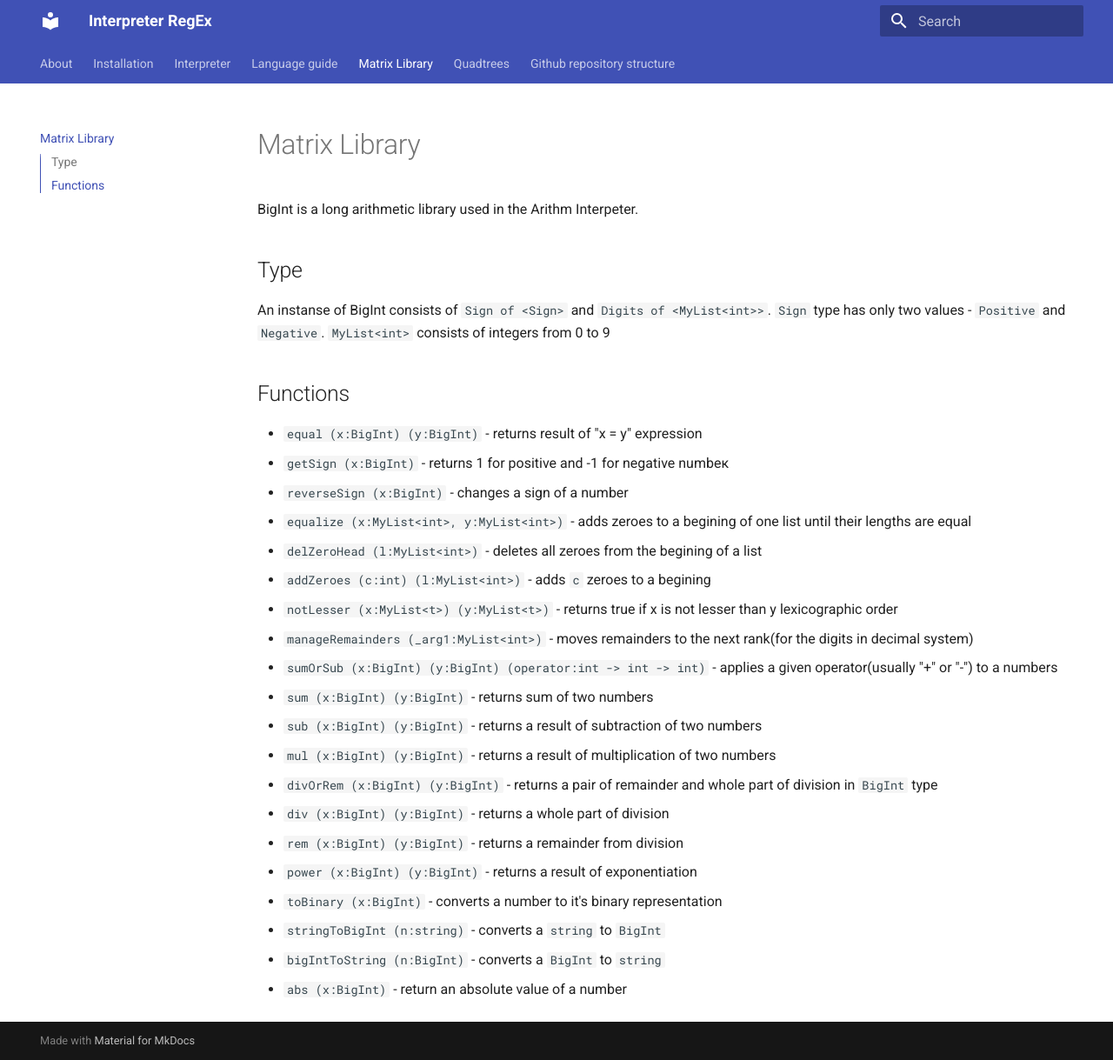
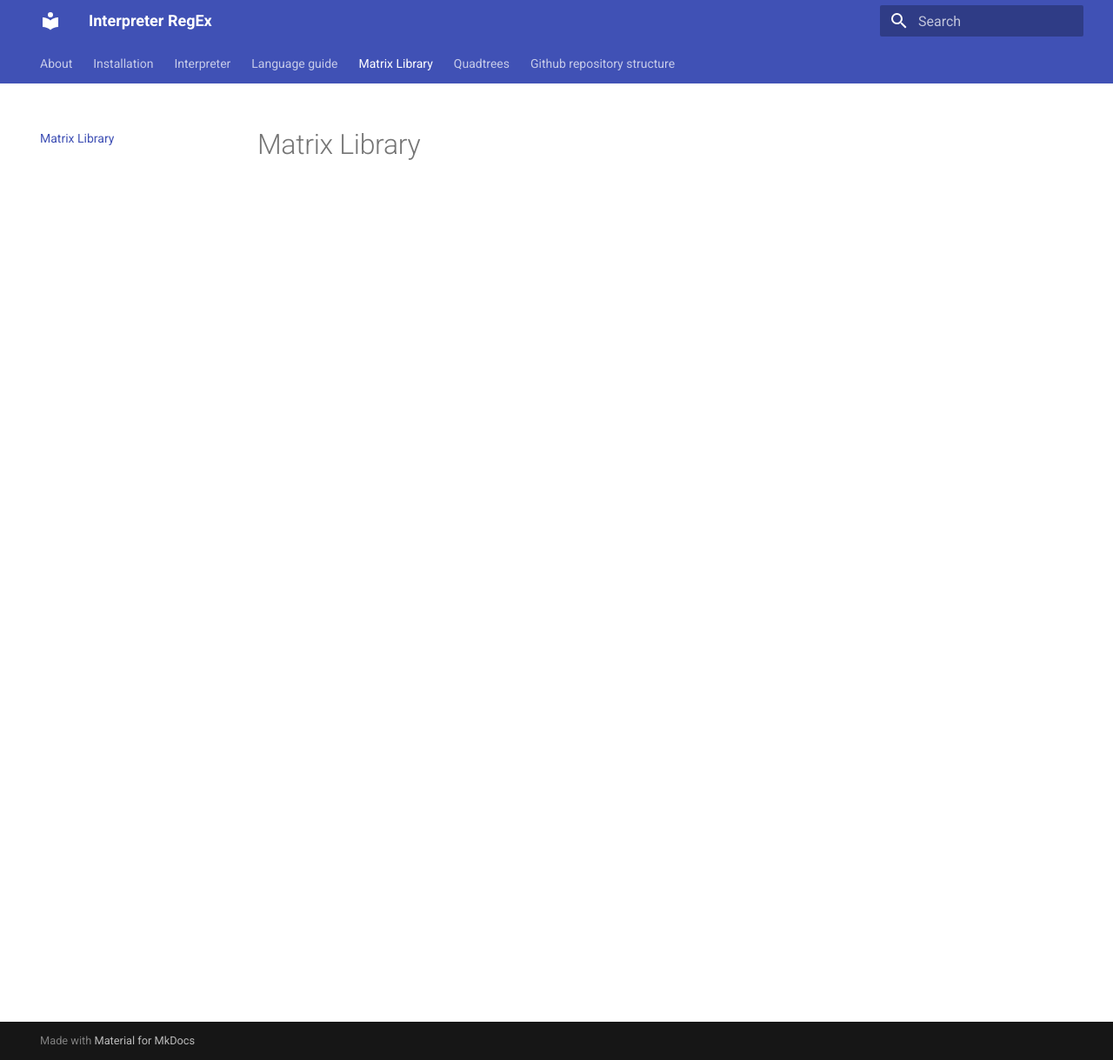
Before and after one commit to vnmsklnk/Interpreter-RegEx, an MkDocs documentation site: the page built from docs/MatrixLib.md, in a window 1280 px wide and 1219 px high. Shown: the whole window at 87% size. Built offline with MkDocs 1.6.1 and Material for MkDocs 9.7.7, drawn with Linux system fonts in a browser that asks for light colours.

Commit message:
Somw rewrite

```diff
--- a/docs/MatrixLib.md
+++ b/docs/MatrixLib.md
@@ -1,32 +1 @@
 # Matrix Library
-
-BigInt is a long arithmetic library used in the Arithm Interpeter.
-
-## Type
-
-An instanse of BigInt consists of `Sign of <Sign>` and `Digits of <MyList<int>>`.
-`Sign` type has only two values - `Positive` and `Negative`.
-`MyList<int>` consists of integers from 0 to 9
-
-## Functions
-
-* `equal (x:BigInt) (y:BigInt)` - returns result of "x = y" expression
-* `getSign (x:BigInt)` - returns 1 for positive and -1 for negative numbeк
-* `reverseSign (x:BigInt)` - changes a sign of a number
-* `equalize (x:MyList<int>, y:MyList<int>)` - adds zeroes to a begining of one list until their lengths are equal
-* `delZeroHead (l:MyList<int>)` - deletes all zeroes from the begining of a list
-* `addZeroes (c:int) (l:MyList<int>)` - adds `c` zeroes to a begining
-* `notLesser (x:MyList<t>) (y:MyList<t>)` - returns true if x is not lesser than y lexicographic order
-* `manageRemainders (_arg1:MyList<int>)` - moves remainders to the next rank(for the digits in decimal system)
-* `sumOrSub (x:BigInt) (y:BigInt) (operator:int -> int -> int)` - applies a given operator(usually "+" or "-") to a numbers
-* `sum (x:BigInt) (y:BigInt)` - returns sum of two numbers
-* `sub (x:BigInt) (y:BigInt)` - returns a result of subtraction of two numbers
-* `mul (x:BigInt) (y:BigInt)` - returns a result of multiplication of two numbers
-* `divOrRem (x:BigInt) (y:BigInt)` - returns a pair of remainder and whole part of division in `BigInt` type
-* `div (x:BigInt) (y:BigInt)` - returns a whole part of division
-* `rem (x:BigInt) (y:BigInt)` - returns a remainder from division
-* `power (x:BigInt) (y:BigInt)` - returns a result of exponentiation
-* `toBinary (x:BigInt)` - converts a number to it's binary representation
-* `stringToBigInt (n:string)` - converts a `string` to `BigInt`
-* `bigIntToString (n:BigInt)` - converts a `BigInt` to `string`
-* `abs (x:BigInt)` - return an absolute value of a number
```
Also changed, not shown: docs/Quadtrees.md (+1 -21 lines), docs/Structure.md (+4 -0 lines).
